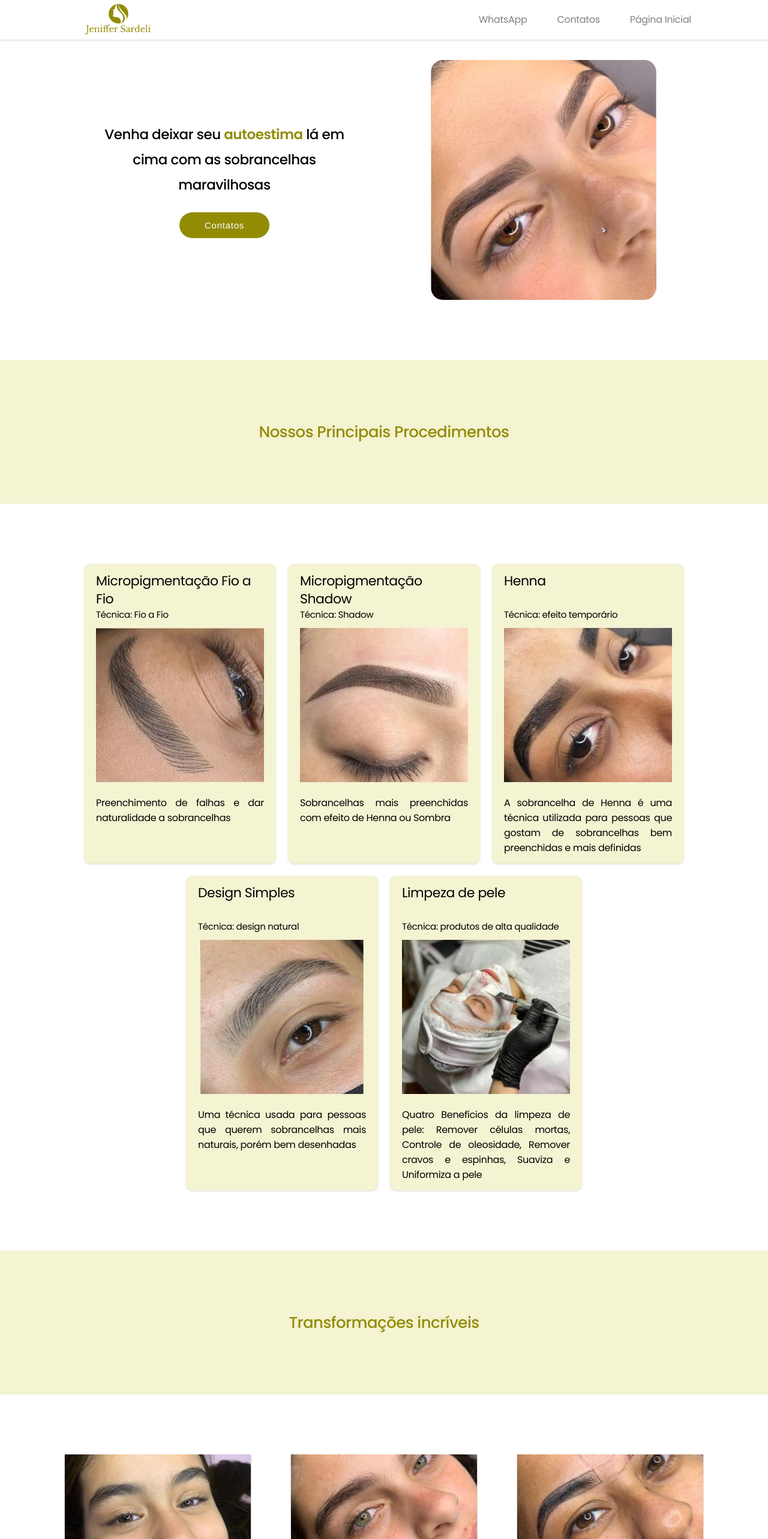
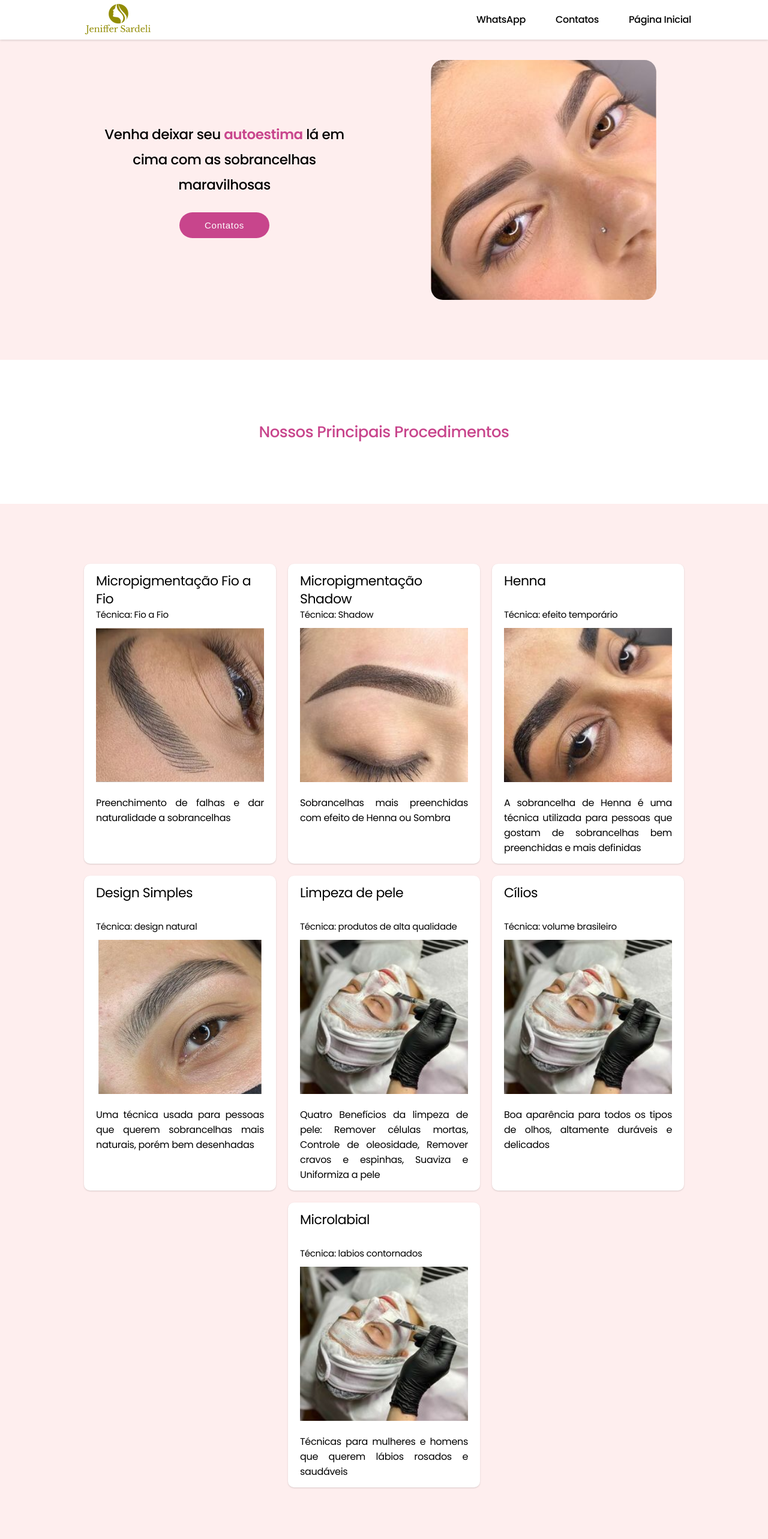
Before and after one commit to Pedro-Marques-Santos/eyebrow, a Next.js app: page / in a window 1280 px wide. Shown: the top 2566 px of the page at 60% size. Built offline with nearby package versions, Linux system fonts and the light colour scheme.

Commit message:
version 2

```diff
--- a/src/components/AboutNextInformation/styles.ts
+++ b/src/components/AboutNextInformation/styles.ts
@@ -9,8 +9,8 @@ export const Container = styled.div`
   justify-content: center;
   align-items: center;
   flex-direction: column;
-  background: var(--yellow-100);
-  color: var(--yellow);
+  background: white;
+  color: #c8458c;
 
   h1 {
     padding-left: 8px;
--- a/src/components/Contacts-Components/CardContactRedeNetwork/styles.ts
+++ b/src/components/Contacts-Components/CardContactRedeNetwork/styles.ts
@@ -3,7 +3,7 @@ import styled from "styled-components";
 export const Container = styled.a`
   display: flex;
   justify-content: space-between;
-  background: var(--green-100);
+  background: white;
   padding: 10px;
 
   i {
--- a/src/components/Contacts-Components/CardTitleContacts/styles.ts
+++ b/src/components/Contacts-Components/CardTitleContacts/styles.ts
@@ -2,7 +2,7 @@ import styled from "styled-components";
 
 export const Container = styled.div`
   border-bottom: 1px solid #eaecf0;
-  color: var(--blue-500);
+  color: black;
   font-weight: 500;
   padding-top: 15px;
   padding-bottom: 14px;
--- a/src/components/Contacts-Components/Contacts/styles.ts
+++ b/src/components/Contacts-Components/Contacts/styles.ts
@@ -5,4 +5,5 @@ export const Container = styled.div`
   display: flex;
   justify-content: center;
   align-items: center;
+  background: white;
 `;
--- a/src/components/Dashboard-Components/Introduction/styles.ts
+++ b/src/components/Dashboard-Components/Introduction/styles.ts
@@ -23,7 +23,7 @@ export const WelcomeIntroduction = styled.div`
     width: 150px;
     border-radius: 60px;
     padding: 16px 32px 16px 32px;
-    background: var(--yellow);
+    background: #c8458c;
     display: flex;
     justify-content: center;
     align-items: center;
@@ -58,7 +58,7 @@ export const TagIntroduction = styled.div`
   letter-spacing: -0.02em;
 
   strong {
-    color: var(--yellow);
+    color: #c8458c;
   }
 
   @media (max-width: 700px) {
--- a/src/components/Footer/styles.ts
+++ b/src/components/Footer/styles.ts
@@ -21,7 +21,7 @@ export const Container = styled.div`
 `;
 
 export const ContentContainer = styled.footer`
-  background: var(--yellow-100);
+  background: white;
   margin-top: 100px;
   padding-top: 50px;
   padding-bottom: 50px;
--- a/src/components/Header/styles.ts
+++ b/src/components/Header/styles.ts
@@ -34,10 +34,11 @@ export const Container = styled.div`
 export const PagesXl = styled.div`
   display: flex;
   font-size: 16px;
-  font-weight: 400;
+  font-weight: 500;
   line-height: 30px;
   letter-spacing: -0.02em;
-  color: gray;
+  color: black;
+
   @media (max-width: 700px) {
     display: none;
   }
--- a/src/components/OurMainProcedures-Components/CardOurMainProcedures/styles.ts
+++ b/src/components/OurMainProcedures-Components/CardOurMainProcedures/styles.ts
@@ -3,7 +3,7 @@ import styled from "styled-components";
 export const ContainerContent = styled.div`
   width: 100%;
   max-width: 320px;
-  background: var(--yellow-100);
+  background: white;
   border-radius: 10px;
   box-shadow: rgba(0, 0, 0, 0.1) 0px 1px 3px 0px,
     rgba(0, 0, 0, 0.06) 0px 1px 2px 0px;
--- a/src/components/OurMainProcedures-Components/OurMainProcedures/index.tsx
+++ b/src/components/OurMainProcedures-Components/OurMainProcedures/index.tsx
@@ -46,6 +46,22 @@ export function OurMainProcedures() {
         }
         img={img4}
       />
+      <CardOurMainProcedures
+        tag1={"Cílios"}
+        tag2={"volume brasileiro"}
+        tag3={
+          "Boa aparência para todos os tipos de olhos, altamente duráveis e delicados"
+        }
+        img={img4}
+      />
+      <CardOurMainProcedures
+        tag1={"Microlabial"}
+        tag2={"labios contornados"}
+        tag3={
+          "Técnicas para mulheres e homens que querem lábios rosados e saudáveis"
+        }
+        img={img4}
+      />
     </Container>
   );
 }
--- a/src/styles/global.ts
+++ b/src/styles/global.ts
@@ -4,7 +4,7 @@ export const GlobalStyle = createGlobalStyle`
   :root {
     --blue: #494EC9;
     --blue-100: #D2D7F4;
-    --blue-500: #3F9BFC;
+    --blue-500: black;
     --gray-500: #595A5A;
     --gray-100: #eaecf0;
     --green-100: #12B76A1A;
@@ -26,6 +26,7 @@ export const GlobalStyle = createGlobalStyle`
 	  outline: inherit;
   }
   body {
+    background: #FEEEEE;
     font-family: 'Poppins', sans-serif;;
   }
 
```
